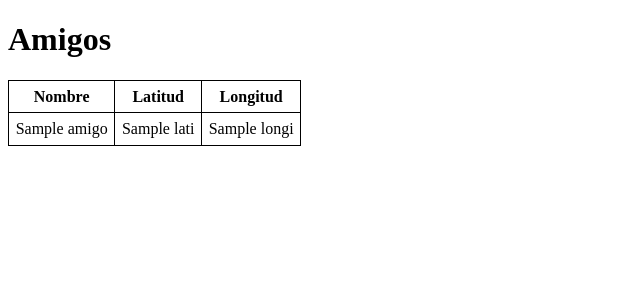
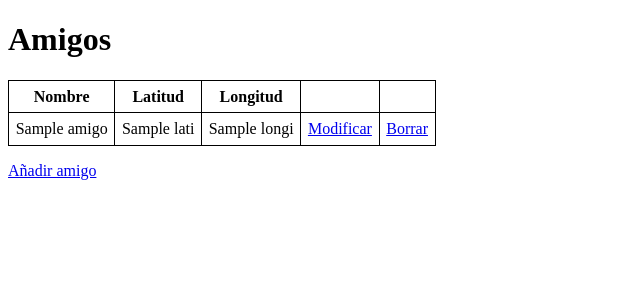
Before and after one commit to nicogarrr/IdS, a Flask app: template sesion02-2/amigos/app/templates/tabla_amigos.html in a window 1280 px wide. Shown: the top 300 px of the page, without its empty margins (0-640 px from the left). Run offline with Flask 3, Linux system fonts and the light colour scheme; the template is opened without the code that fills it: most values are stand-ins (such as "Sample title", 1, 10 or a date in 2020).

Commit message:
4.2.1 Vista: Enlaces dinámicos de modificar, borrar y añadir amigo

```diff
--- a/sesion02-2/amigos/app/templates/tabla_amigos.html
+++ b/sesion02-2/amigos/app/templates/tabla_amigos.html
@@ -21,6 +21,8 @@
             <th>Nombre</th>
             <th>Latitud</th>
             <th>Longitud</th>
+            <th></th>
+            <th></th>
         </tr>
         <!-- Cuerpo de la tabla -->
         {% for amigo in amigos %}
@@ -28,8 +30,13 @@
             <td>{{ amigo.name }}</td>
             <td>{{ amigo.lati }}</td>
             <td>{{ amigo.longi }}</td>
+            <td><a href="/html/edit_amigo/{{ amigo.id }}">Modificar</a></td>
+            <td><a href="/html/delete_amigo/{{ amigo.id }}">Borrar</a></td>
         </tr>
         {% endfor %}
     </table>
+    <p>
+        <a href="/html/new_amigo">Añadir amigo</a>
+    </p>
 </body>
 </html>
```
